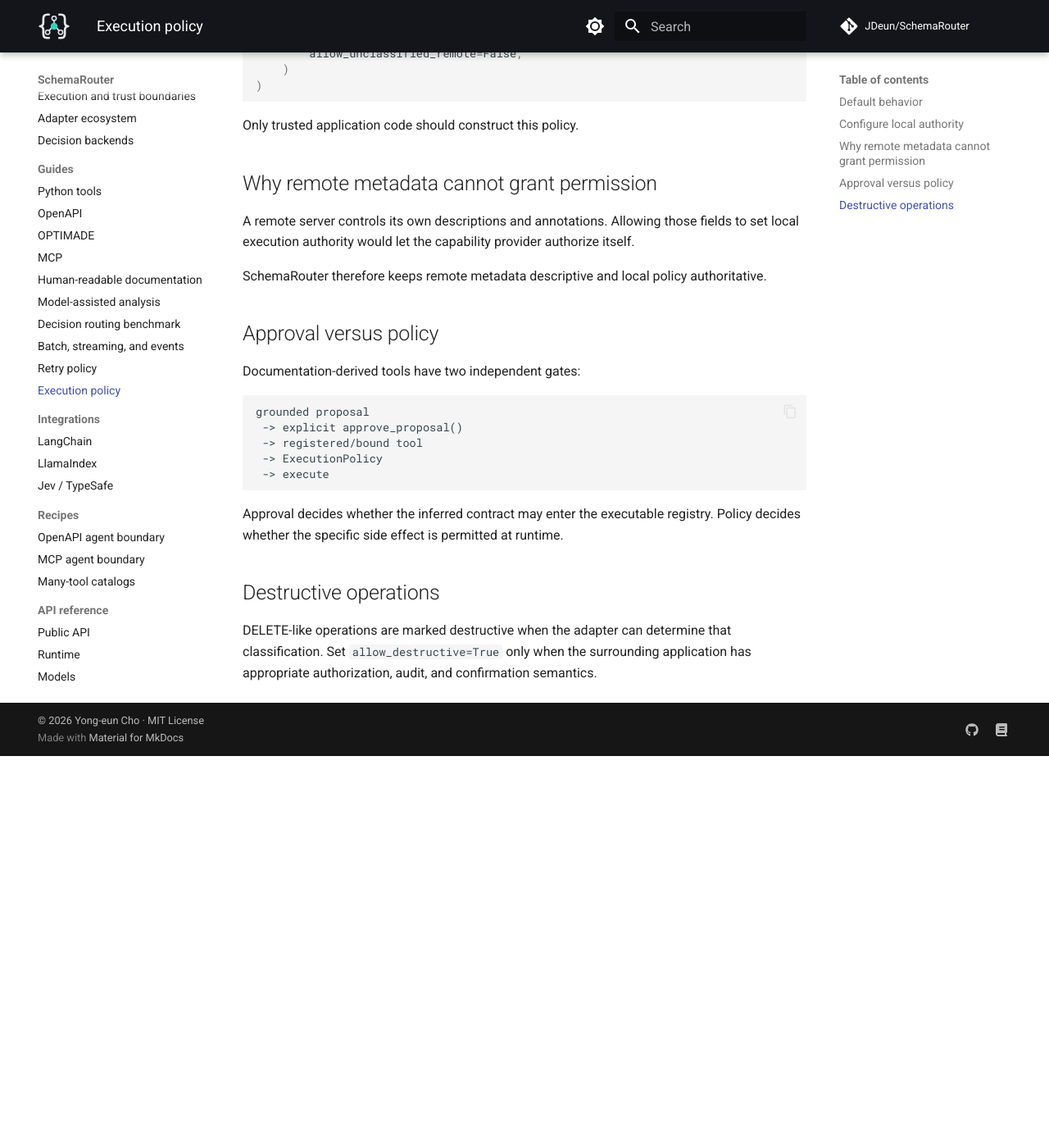
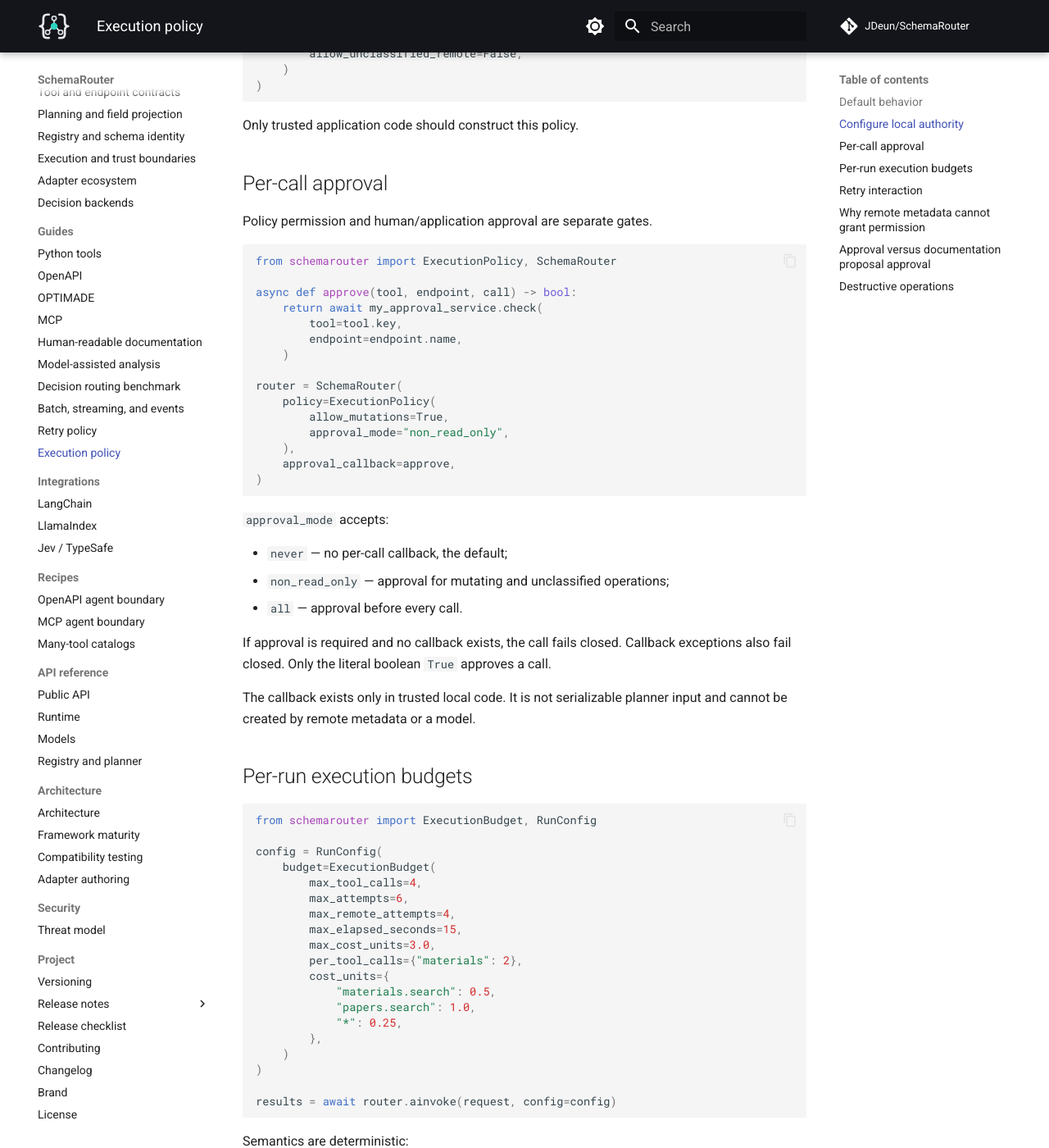
Before and after one commit to JDeun/SchemaRouter, an MkDocs documentation site: the page built from docs/guides/execution-policy.md, in a window 1280 px wide and 1400 px high, scrolled down 681 px. Shown: the whole window at 82% size. Built offline with MkDocs 1.6.1 and Material for MkDocs 9.7.7, drawn with Linux system fonts in a browser that asks for light colours; comment, search, counter and statistics services are not loaded; before the commit the page ends 1603 px from its top, so only the background shows below that; some of the changed text lies outside the part shown.

Commit message:
docs: update execution-policy for production controls

````diff
--- a/docs/guides/execution-policy.md
+++ b/docs/guides/execution-policy.md
@@ -29,6 +29,85 @@
 
 Only trusted application code should construct this policy.
 
+## Per-call approval
+
+Policy permission and human/application approval are separate gates.
+
+```python
+from schemarouter import ExecutionPolicy, SchemaRouter
+
+async def approve(tool, endpoint, call) -> bool:
+    return await my_approval_service.check(
+        tool=tool.key,
+        endpoint=endpoint.name,
+    )
+
+router = SchemaRouter(
+    policy=ExecutionPolicy(
+        allow_mutations=True,
+        approval_mode="non_read_only",
+    ),
+    approval_callback=approve,
+)
+```
+
+`approval_mode` accepts:
+
+- `never` — no per-call callback, the default;
+- `non_read_only` — approval for mutating and unclassified operations;
+- `all` — approval before every call.
+
+If approval is required and no callback exists, the call fails closed. Callback exceptions also fail
+closed. Only the literal boolean `True` approves a call.
+
+The callback exists only in trusted local code. It is not serializable planner input and cannot be
+created by remote metadata or a model.
+
+## Per-run execution budgets
+
+```python
+from schemarouter import ExecutionBudget, RunConfig
+
+config = RunConfig(
+    budget=ExecutionBudget(
+        max_tool_calls=4,
+        max_attempts=6,
+        max_remote_attempts=4,
+        max_elapsed_seconds=15,
+        max_cost_units=3.0,
+        per_tool_calls={"materials": 2},
+        cost_units={
+            "materials.search": 0.5,
+            "papers.search": 1.0,
+            "*": 0.25,
+        },
+    )
+)
+
+results = await router.ainvoke(request, config=config)
+```
+
+Semantics are deterministic:
+
+- logical tool calls are counted once per planned call;
+- every real invoker attempt counts, including retries;
+- remote attempts count separately;
+- cost units are charged per attempt;
+- operation-specific cost overrides tool-specific cost, which overrides `"*"`;
+- the same budget state is shared by all calls in one plan;
+- async invocations are interrupted when the wall-clock budget expires.
+
+Batch APIs treat each input invocation as its own run and therefore its own budget.
+
+Budgets are local enforcement, not billing. Cost units are application-defined weights.
+
+## Retry interaction
+
+Read-only retries remain the default. If a call is retried, each retry consumes attempt, remote, and
+cost budgets before the network/tool invocation occurs.
+
+A budget refusal is not retried.
+
 ## Why remote metadata cannot grant permission
 
 A remote server controls its own descriptions and annotations. Allowing those fields to set local
@@ -36,23 +115,25 @@
 
 SchemaRouter therefore keeps remote metadata descriptive and local policy authoritative.
 
-## Approval versus policy
+## Approval versus documentation proposal approval
 
-Documentation-derived tools have two independent gates:
+Documentation-derived tools have distinct gates:
 
 ```text
 grounded proposal
  -> explicit approve_proposal()
  -> registered/bound tool
  -> ExecutionPolicy
+ -> optional per-call approval
+ -> execution budget
  -> execute
 ```
 
-Approval decides whether the inferred contract may enter the executable registry. Policy decides
-whether the specific side effect is permitted at runtime.
+Proposal approval decides whether an inferred contract may enter the registry. Runtime approval
+decides whether this particular call may execute now.
 
 ## Destructive operations
 
 DELETE-like operations are marked destructive when the adapter can determine that classification.
 Set `allow_destructive=True` only when the surrounding application has appropriate authorization,
-audit, and confirmation semantics.
+audit, confirmation, and rollback semantics.
````
